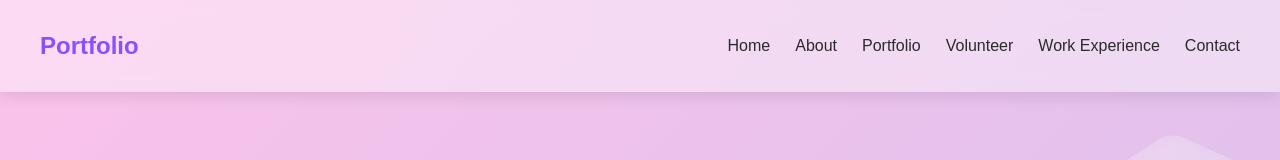
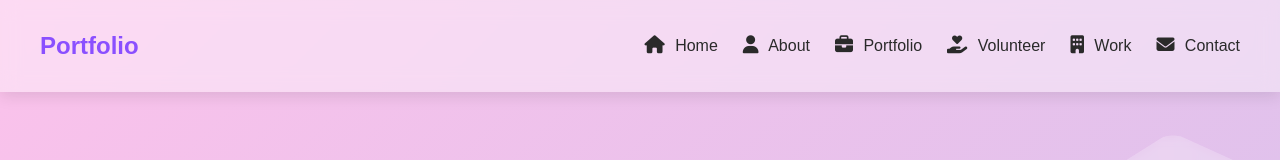
Before and after one commit to MonikaaMoanes/Portfolio, a website: page index.html in a window 1280 px wide. Shown: the top 160 px of the page. Drawn offline with Linux system fonts and the light colour scheme.

Commit message:
feat: added Font Awesome icons to navbar and updated layout for better navigation

```diff
--- a/index.html
+++ b/index.html
@@ -5,6 +5,10 @@
     <meta name="viewport" content="width=device-width, initial-scale=1.0" />
     <title>Monika Moanes | Personal Portfolio</title>
     <link rel="stylesheet" href="style.css" />
+    <link
+      rel="stylesheet"
+      href="https://cdnjs.cloudflare.com/ajax/libs/font-awesome/6.5.0/css/all.min.css"
+    />
   </head>
   <body>
     <!-- 🌐 Floating Social Media -->
@@ -42,12 +46,26 @@
     <nav class="navbar">
       <h2 class="logo">Portfolio</h2>
       <ul class="nav-links">
-        <li><a href="#home">Home</a></li>
-        <li><a href="#about">About</a></li>
-        <li><a href="#projects">Portfolio</a></li>
-        <li><a href="#volunteer">Volunteer</a></li>
-        <li><a href="#work">Work Experience</a></li>
-        <li><a href="#contact">Contact</a></li>
+        <li>
+          <a href="#home"><i class="fas fa-home"></i> Home</a>
+        </li>
+        <li>
+          <a href="#about"><i class="fas fa-user"></i> About</a>
+        </li>
+        <li>
+          <a href="#projects"><i class="fas fa-briefcase"></i> Portfolio</a>
+        </li>
+        <li>
+          <a href="#volunteer"
+            ><i class="fas fa-hand-holding-heart"></i> Volunteer</a
+          >
+        </li>
+        <li>
+          <a href="#work"><i class="fas fa-building"></i> Work</a>
+        </li>
+        <li>
+          <a href="#contact"><i class="fas fa-envelope"></i> Contact</a>
+        </li>
       </ul>
     </nav>
 
@@ -107,7 +125,7 @@
 
     <!-- 💡 Projects Section -->
     <section id="projects" class="fade-in">
-      <h3>Portfolio</h3>
+      <h3>Projects</h3>
 
       <div class="project">
         <h4>🏋️‍♀️ Sports Mobile App</h4>
--- a/style.css
+++ b/style.css
@@ -58,6 +58,10 @@ body {
 .nav-links li a:hover {
   color: #8a4fff;
   transform: scale(1.05);
+}
+.nav-links li a i {
+  margin-right: 6px;
+  font-size: 18px;
 }
 
 /* Container */
```
